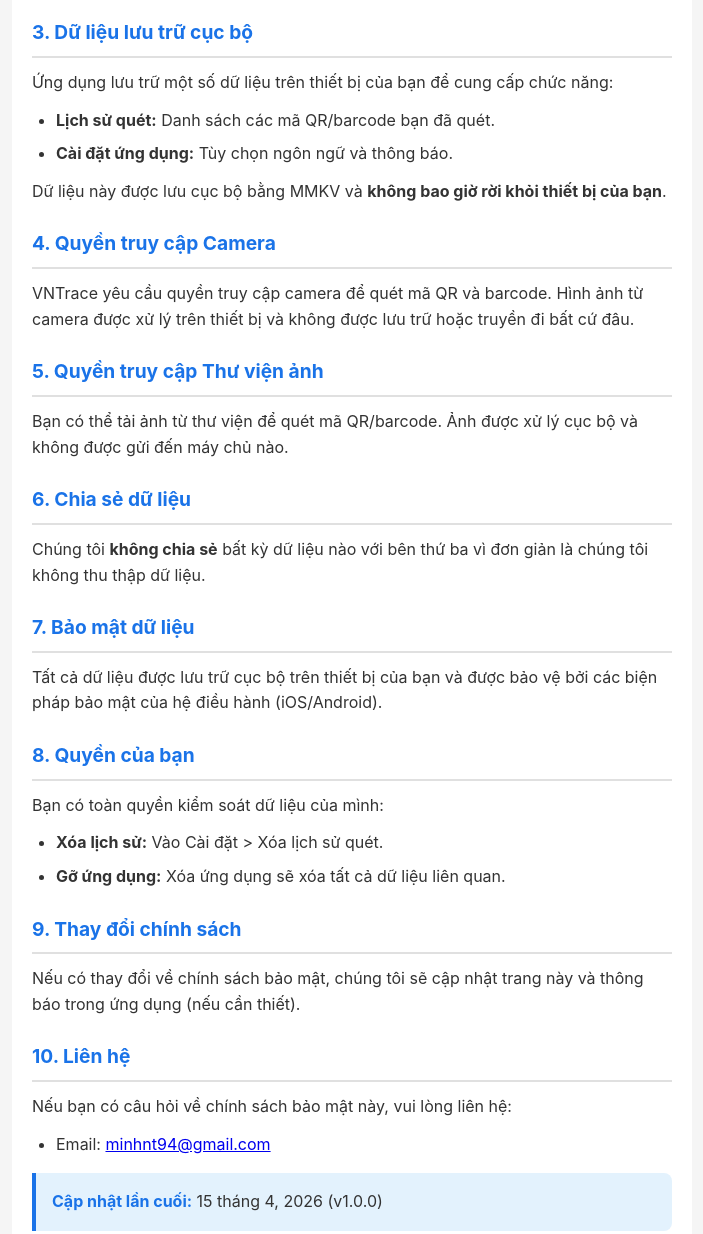
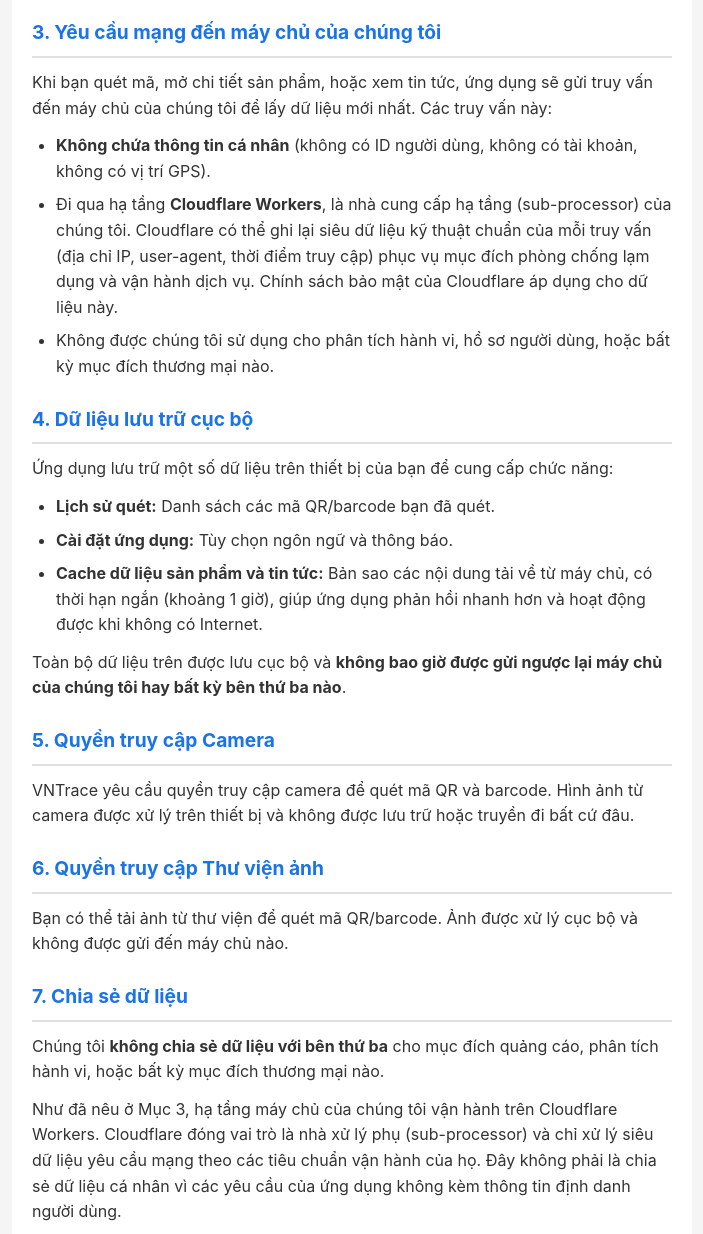
Before and after one commit to minhnt94/minhnt94.github.io, a plain HTML site: page txng-mobile-app/privacy/index.html in a window 1280 px wide. Shown: the part 720-1954 px from the top of the page, without its empty margins (288-991 px from the left). Drawn offline with Linux system fonts and the light colour scheme.

Commit message:
docs: update VNTrace privacy policy for API-backed data flow (v1.1.0)
App migrated from offline-first bundled seed data to fetching from a
Cloudflare Workers backend with local cache. Disclose network requests,
name Cloudflare as sub-processor, document local cache, soften absolute
"no third parties" wording, and bump to v1.1.0.

```diff
--- a/txng-mobile-app/privacy/index.html
+++ b/txng-mobile-app/privacy/index.html
@@ -63,7 +63,7 @@
 
   <div class="container">
     <div class="highlight">
-      <strong>Tóm tắt:</strong> VNTrace là ứng dụng offline-first. Dữ liệu sản phẩm được nhúng sẵn trong app. Internet chỉ dùng để tải hình ảnh sản phẩm. Chúng tôi không thu thập bất kỳ dữ liệu cá nhân nào.
+      <strong>Tóm tắt:</strong> VNTrace tải dữ liệu sản phẩm và tin tức từ máy chủ của chúng tôi, sau đó lưu cache trên thiết bị để bạn có thể xem lại khi không có Internet. Chúng tôi không yêu cầu đăng ký và không thu thập dữ liệu cá nhân của bạn.
     </div>
 
     <h2>1. Giới thiệu</h2>
@@ -77,44 +77,55 @@
       <li><strong>Không quảng cáo:</strong> Không có SDK quảng cáo hoặc thu thập dữ liệu cho mục đích quảng cáo.</li>
     </ul>
 
-    <h2>3. Dữ liệu lưu trữ cục bộ</h2>
+    <h2>3. Yêu cầu mạng đến máy chủ của chúng tôi</h2>
+    <p>Khi bạn quét mã, mở chi tiết sản phẩm, hoặc xem tin tức, ứng dụng sẽ gửi truy vấn đến máy chủ của chúng tôi để lấy dữ liệu mới nhất. Các truy vấn này:</p>
+    <ul>
+      <li><strong>Không chứa thông tin cá nhân</strong> (không có ID người dùng, không có tài khoản, không có vị trí GPS).</li>
+      <li>Đi qua hạ tầng <strong>Cloudflare Workers</strong>, là nhà cung cấp hạ tầng (sub-processor) của chúng tôi. Cloudflare có thể ghi lại siêu dữ liệu kỹ thuật chuẩn của mỗi truy vấn (địa chỉ IP, user-agent, thời điểm truy cập) phục vụ mục đích phòng chống lạm dụng và vận hành dịch vụ. Chính sách bảo mật của Cloudflare áp dụng cho dữ liệu này.</li>
+      <li>Không được chúng tôi sử dụng cho phân tích hành vi, hồ sơ người dùng, hoặc bất kỳ mục đích thương mại nào.</li>
+    </ul>
+
+    <h2>4. Dữ liệu lưu trữ cục bộ</h2>
     <p>Ứng dụng lưu trữ một số dữ liệu trên thiết bị của bạn để cung cấp chức năng:</p>
     <ul>
       <li><strong>Lịch sử quét:</strong> Danh sách các mã QR/barcode bạn đã quét.</li>
       <li><strong>Cài đặt ứng dụng:</strong> Tùy chọn ngôn ngữ và thông báo.</li>
+      <li><strong>Cache dữ liệu sản phẩm và tin tức:</strong> Bản sao các nội dung tải về từ máy chủ, có thời hạn ngắn (khoảng 1 giờ), giúp ứng dụng phản hồi nhanh hơn và hoạt động được khi không có Internet.</li>
     </ul>
-    <p>Dữ liệu này được lưu cục bộ bằng MMKV và <strong>không bao giờ rời khỏi thiết bị của bạn</strong>.</p>
+    <p>Toàn bộ dữ liệu trên được lưu cục bộ và <strong>không bao giờ được gửi ngược lại máy chủ của chúng tôi hay bất kỳ bên thứ ba nào</strong>.</p>
 
-    <h2>4. Quyền truy cập Camera</h2>
+    <h2>5. Quyền truy cập Camera</h2>
     <p>VNTrace yêu cầu quyền truy cập camera để quét mã QR và barcode. Hình ảnh từ camera được xử lý trên thiết bị và không được lưu trữ hoặc truyền đi bất cứ đâu.</p>
 
-    <h2>5. Quyền truy cập Thư viện ảnh</h2>
+    <h2>6. Quyền truy cập Thư viện ảnh</h2>
     <p>Bạn có thể tải ảnh từ thư viện để quét mã QR/barcode. Ảnh được xử lý cục bộ và không được gửi đến máy chủ nào.</p>
 
-    <h2>6. Chia sẻ dữ liệu</h2>
-    <p>Chúng tôi <strong>không chia sẻ</strong> bất kỳ dữ liệu nào với bên thứ ba vì đơn giản là chúng tôi không thu thập dữ liệu.</p>
+    <h2>7. Chia sẻ dữ liệu</h2>
+    <p>Chúng tôi <strong>không chia sẻ dữ liệu với bên thứ ba</strong> cho mục đích quảng cáo, phân tích hành vi, hoặc bất kỳ mục đích thương mại nào.</p>
+    <p>Như đã nêu ở Mục 3, hạ tầng máy chủ của chúng tôi vận hành trên Cloudflare Workers. Cloudflare đóng vai trò là nhà xử lý phụ (sub-processor) và chỉ xử lý siêu dữ liệu yêu cầu mạng theo các tiêu chuẩn vận hành của họ. Đây không phải là chia sẻ dữ liệu cá nhân vì các yêu cầu của ứng dụng không kèm thông tin định danh người dùng.</p>
 
-    <h2>7. Bảo mật dữ liệu</h2>
-    <p>Tất cả dữ liệu được lưu trữ cục bộ trên thiết bị của bạn và được bảo vệ bởi các biện pháp bảo mật của hệ điều hành (iOS/Android).</p>
+    <h2>8. Bảo mật dữ liệu</h2>
+    <p>Tất cả dữ liệu cục bộ được lưu trên thiết bị của bạn và được bảo vệ bởi các biện pháp bảo mật của hệ điều hành (iOS/Android). Mọi truy vấn đến máy chủ của chúng tôi đều dùng kết nối HTTPS được mã hóa.</p>
 
-    <h2>8. Quyền của bạn</h2>
+    <h2>9. Quyền của bạn</h2>
     <p>Bạn có toàn quyền kiểm soát dữ liệu của mình:</p>
     <ul>
-      <li><strong>Xóa lịch sử:</strong> Vào Cài đặt > Xóa lịch sử quét.</li>
-      <li><strong>Gỡ ứng dụng:</strong> Xóa ứng dụng sẽ xóa tất cả dữ liệu liên quan.</li>
+      <li><strong>Xóa lịch sử:</strong> Vào Cài đặt &gt; Xóa lịch sử quét.</li>
+      <li><strong>Xóa cache:</strong> Gỡ và cài lại ứng dụng sẽ xóa toàn bộ cache cục bộ.</li>
+      <li><strong>Gỡ ứng dụng:</strong> Xóa ứng dụng sẽ xóa tất cả dữ liệu liên quan trên thiết bị.</li>
     </ul>
 
-    <h2>9. Thay đổi chính sách</h2>
+    <h2>10. Thay đổi chính sách</h2>
     <p>Nếu có thay đổi về chính sách bảo mật, chúng tôi sẽ cập nhật trang này và thông báo trong ứng dụng (nếu cần thiết).</p>
 
-    <h2>10. Liên hệ</h2>
+    <h2>11. Liên hệ</h2>
     <p>Nếu bạn có câu hỏi về chính sách bảo mật này, vui lòng liên hệ:</p>
     <ul>
       <li>Email: <a href="mailto:minhnt94@gmail.com">minhnt94@gmail.com</a></li>
     </ul>
 
     <div class="highlight">
-      <strong>Cập nhật lần cuối:</strong> 15 tháng 4, 2026 (v1.0.0)
+      <strong>Cập nhật lần cuối:</strong> 4 tháng 5, 2026 (v1.1.0)
     </div>
   </div>
 
```
